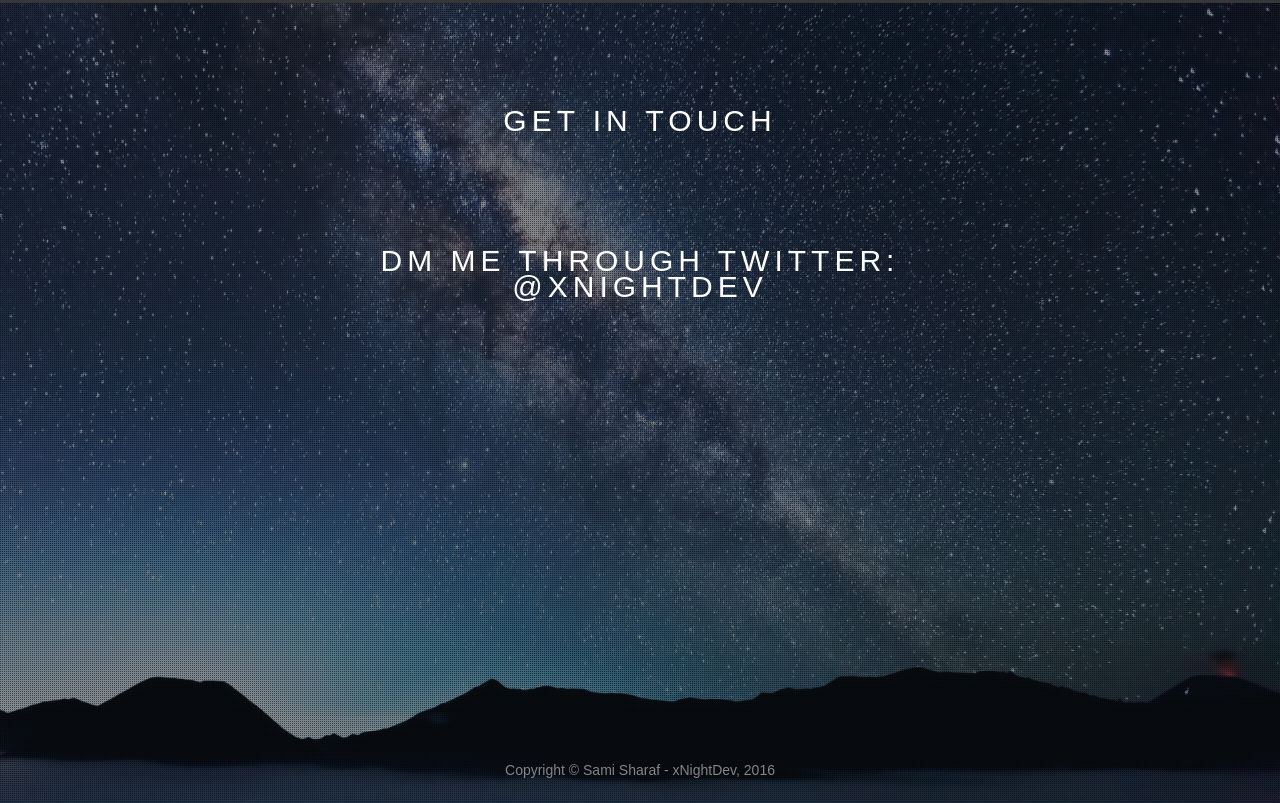
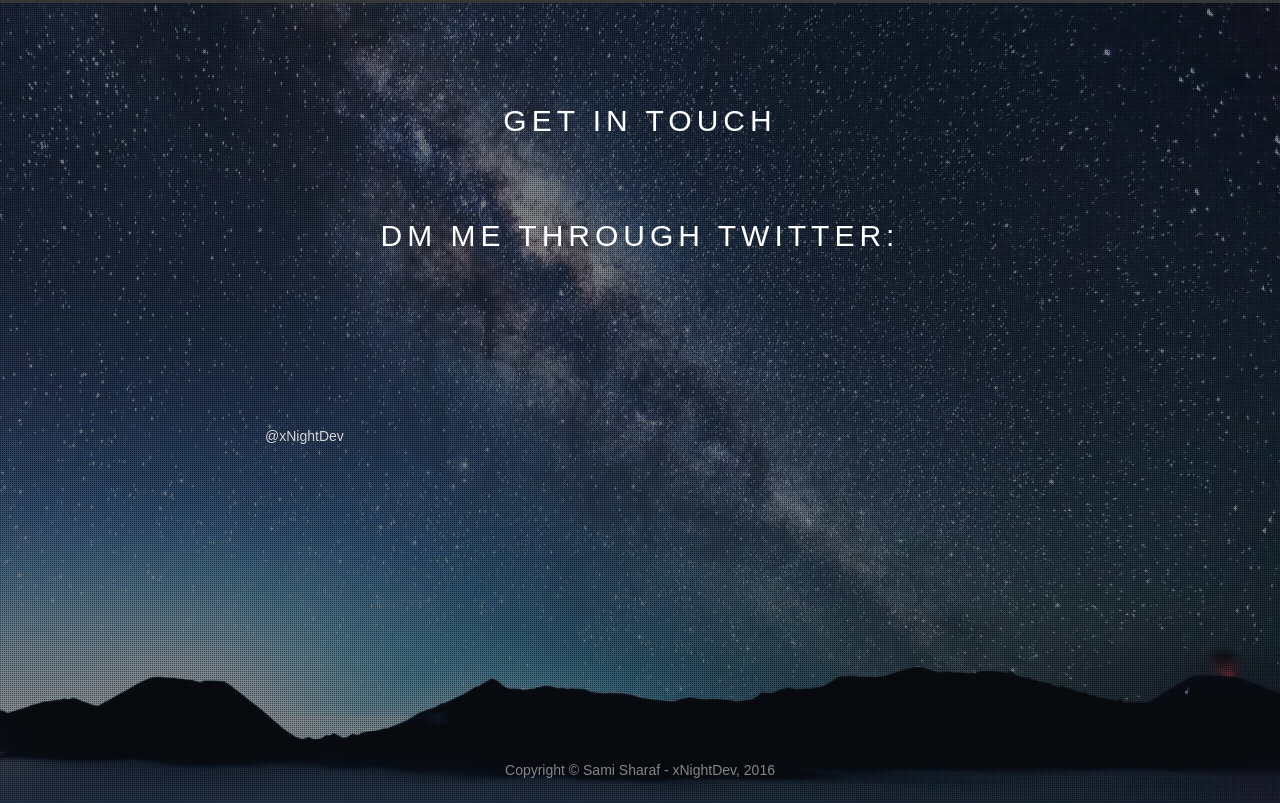
Before and after one commit to SamiSharaf/samisharaf.github.io, a plain HTML site: page index.html in a window 1280 px wide. Shown: the part 3084-3887 px from the top of the page. Drawn offline with Linux system fonts and the light colour scheme.

Commit message:
Update index.html
Fix space in contact section by Mohamad Moudallal @Moudallalov

```diff
--- a/index.html
+++ b/index.html
@@ -190,8 +190,9 @@
 					<div class="col-md-8 col-md-offset-2">
 						<div class="contact-box">
 							<div class="title wow fadeInUp">Get in touch</div>
+							<div class="title wow fadeInUp">DM me through Twitter:</div>
 							<br>
-							<div class="title wow fadeInUp">DM me through Twitter: <br> @xNightDev</div>
+							<div class="title wow fadeInUp"></div>@xNightDev</div>
 							<!--<form role="form">
 								<div class="form-group wow fadeInUp">
 									<input type="text" class="js-name form-control" name="username" placeholder="Name">
```
